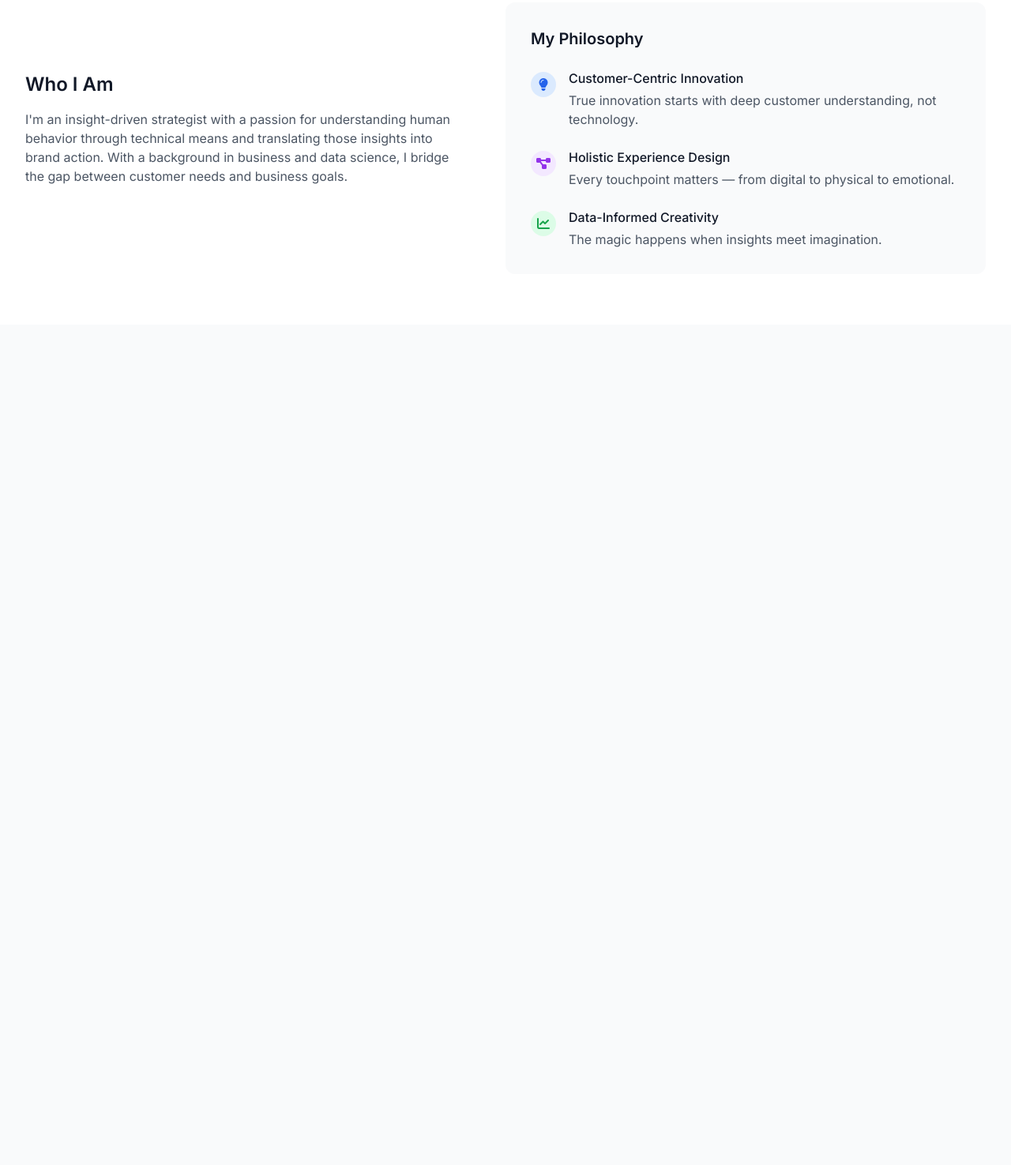
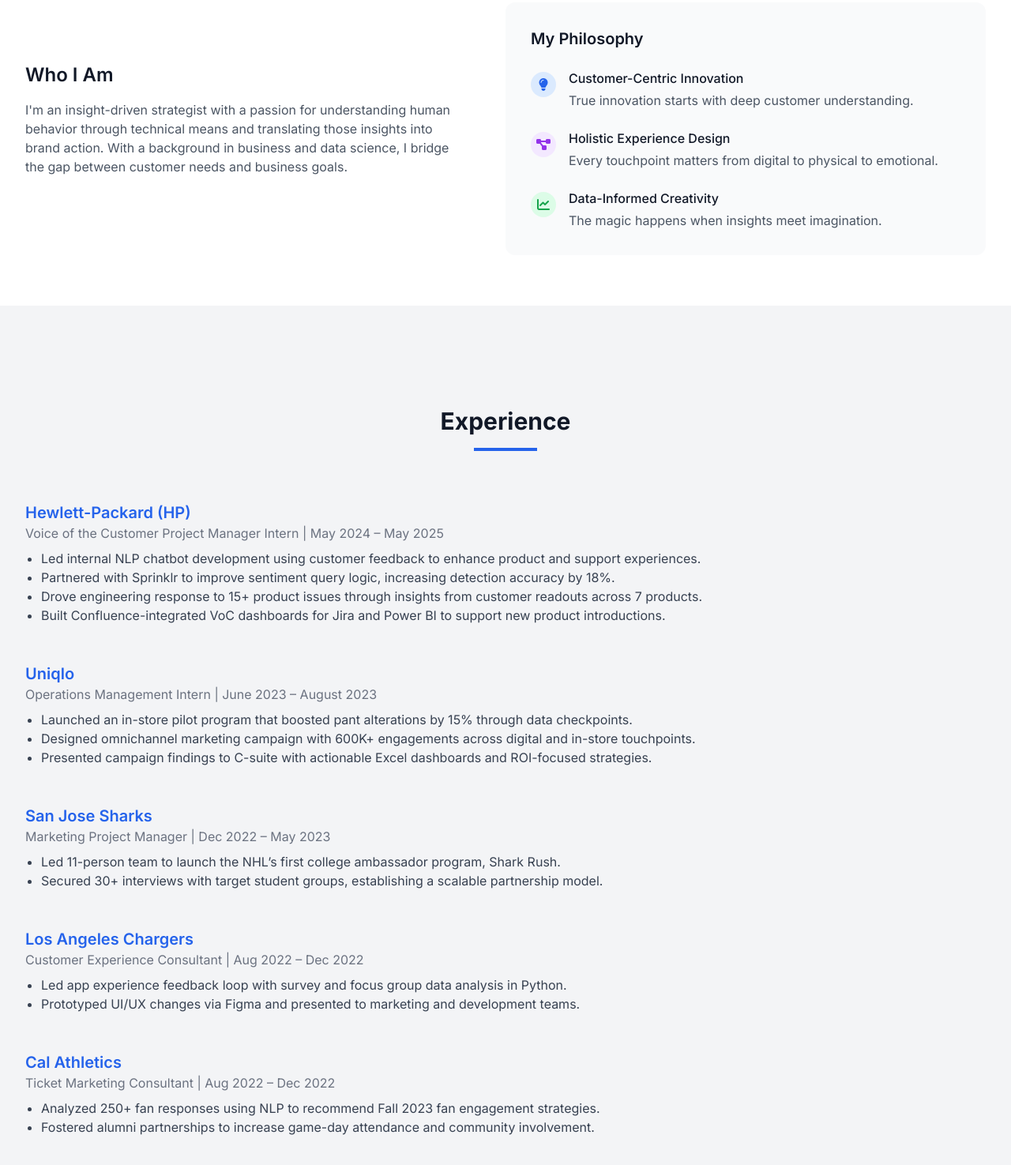
Before and after one commit to joshualoo12/Portfolio, a plain HTML site: page Portfolio.html in a window 1280 px wide. Shown: the part 789-2264 px from the top of the page at 79% size. Before the commit the page ends 1200 px from the top, so only its background shows below. Drawn offline with nearby package versions, Linux system fonts and the light colour scheme.

Commit message:
newrevision

```diff
--- a/Portfolio.html
+++ b/Portfolio.html
@@ -89,7 +89,6 @@
           <a href="#about" class="text-gray-700 dark:text-gray-300 hover:text-blue-600 dark:hover:text-blue-400 transition">About</a>
           <a href="#experience" class="text-gray-700 dark:text-gray-300 hover:text-blue-600 dark:hover:text-blue-400 transition">Experience</a>
           <a href="#work" class="text-gray-700 dark:text-gray-300 hover:text-blue-600 dark:hover:text-blue-400 transition">Work</a>
-          <a href="#testimonials" class="text-gray-700 dark:text-gray-300 hover:text-blue-600 dark:hover:text-blue-400 transition">Testimonials</a>
           <a href="#contact" class="bg-blue-600 text-white px-4 py-2 rounded-md hover:bg-blue-700 transition">Contact</a>
           <button id="darkModeToggle" class="text-gray-700 dark:text-gray-300 hover:text-blue-600 dark:hover:text-blue-400 transition focus:outline-none">
             <i id="darkModeIcon" class="fas fa-moon"></i>
@@ -163,7 +162,7 @@
               <div class="ml-4">
                 <h5 class="font-medium text-gray-900 dark:text-white">Customer-Centric Innovation</h5>
                 <p class="text-gray-600 dark:text-gray-300 mt-1">
-                  True innovation starts with deep customer understanding, not technology.
+                  True innovation starts with deep customer understanding.
                 </p>
               </div>
             </div>
@@ -176,7 +175,7 @@
               <div class="ml-4">
                 <h5 class="font-medium text-gray-900 dark:text-white">Holistic Experience Design</h5>
                 <p class="text-gray-600 dark:text-gray-300 mt-1">
-                  Every touchpoint matters — from digital to physical to emotional.
+                  Every touchpoint matters from digital to physical to emotional.
                 </p>
               </div>
             </div>
@@ -231,6 +230,77 @@
     }
 
     darkModeToggle?.addEventListener('click', toggleDarkMode);
+
   </script>
+
+
+<!-- Experience Section -->
+<section id="experience" class="py-16 bg-gray-100 dark:bg-gray-900">
+
+  <!-- Experience Section -->
+<section id="experience" class="py-16 bg-gray-100 dark:bg-gray-900">
+  <div class="max-w-7xl mx-auto px-4 sm:px-6 lg:px-8">
+    <div class="text-center mb-16">
+      <h2 class="text-3xl font-bold text-gray-900 dark:text-white mb-4">Experience</h2>
+      <div class="w-20 h-1 bg-blue-600 mx-auto"></div>
+    </div>
+
+    <div class="space-y-12">
+      <!-- HP Internship -->
+      <div>
+        <h3 class="text-xl font-semibold text-blue-600">Hewlett-Packard (HP)</h3>
+        <p class="text-gray-500 dark:text-gray-400">Voice of the Customer Project Manager Intern | May 2024 – May 2025</p>
+        <ul class="list-disc pl-5 mt-2 text-gray-700 dark:text-gray-300">
+          <li>Led internal NLP chatbot development using customer feedback to enhance product and support experiences.</li>
+          <li>Partnered with Sprinklr to improve sentiment query logic, increasing detection accuracy by 18%.</li>
+          <li>Drove engineering response to 15+ product issues through insights from customer readouts across 7 products.</li>
+          <li>Built Confluence-integrated VoC dashboards for Jira and Power BI to support new product introductions.</li>
+        </ul>
+      </div>
+
+      <!-- Uniqlo -->
+      <div>
+        <h3 class="text-xl font-semibold text-blue-600">Uniqlo</h3>
+        <p class="text-gray-500 dark:text-gray-400">Operations Management Intern | June 2023 – August 2023</p>
+        <ul class="list-disc pl-5 mt-2 text-gray-700 dark:text-gray-300">
+          <li>Launched an in-store pilot program that boosted pant alterations by 15% through data checkpoints.</li>
+          <li>Designed omnichannel marketing campaign with 600K+ engagements across digital and in-store touchpoints.</li>
+          <li>Presented campaign findings to C-suite with actionable Excel dashboards and ROI-focused strategies.</li>
+        </ul>
+      </div>
+
+      <!-- San Jose Sharks -->
+      <div>
+        <h3 class="text-xl font-semibold text-blue-600">San Jose Sharks</h3>
+        <p class="text-gray-500 dark:text-gray-400">Marketing Project Manager | Dec 2022 – May 2023</p>
+        <ul class="list-disc pl-5 mt-2 text-gray-700 dark:text-gray-300">
+          <li>Led 11-person team to launch the NHL’s first college ambassador program, Shark Rush.</li>
+          <li>Secured 30+ interviews with target student groups, establishing a scalable partnership model.</li>
+        </ul>
+      </div>
+
+      <!-- Chargers -->
+      <div>
+        <h3 class="text-xl font-semibold text-blue-600">Los Angeles Chargers</h3>
+        <p class="text-gray-500 dark:text-gray-400">Customer Experience Consultant | Aug 2022 – Dec 2022</p>
+        <ul class="list-disc pl-5 mt-2 text-gray-700 dark:text-gray-300">
+          <li>Led app experience feedback loop with survey and focus group data analysis in Python.</li>
+          <li>Prototyped UI/UX changes via Figma and presented to marketing and development teams.</li>
+        </ul>
+      </div>
+
+      <!-- Cal Athletics -->
+      <div>
+        <h3 class="text-xl font-semibold text-blue-600">Cal Athletics</h3>
+        <p class="text-gray-500 dark:text-gray-400">Ticket Marketing Consultant | Aug 2022 – Dec 2022</p>
+        <ul class="list-disc pl-5 mt-2 text-gray-700 dark:text-gray-300">
+          <li>Analyzed 250+ fan responses using NLP to recommend Fall 2023 fan engagement strategies.</li>
+          <li>Fostered alumni partnerships to increase game-day attendance and community involvement.</li>
+        </ul>
+      </div>
+    </div>
+  </div>
+</section>
+
 </body>
 </html>
```
